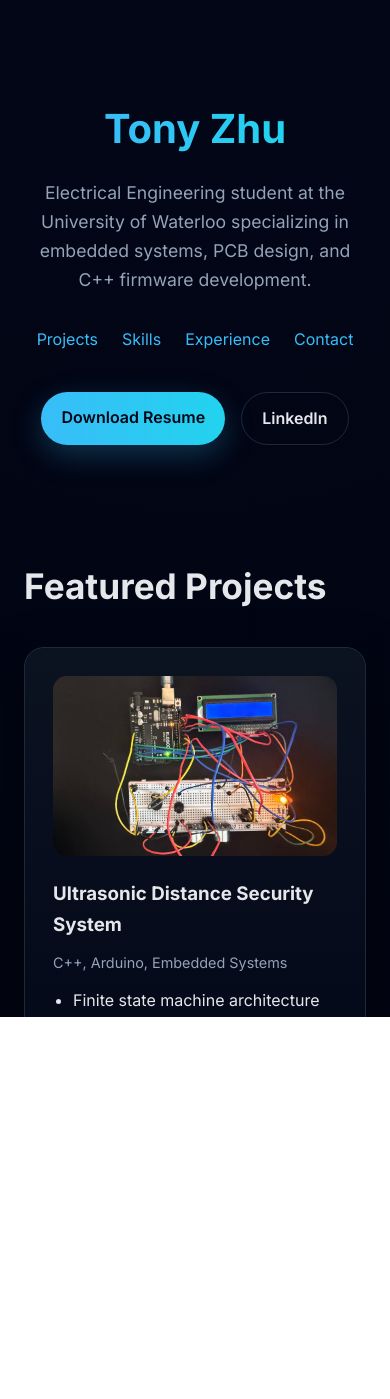
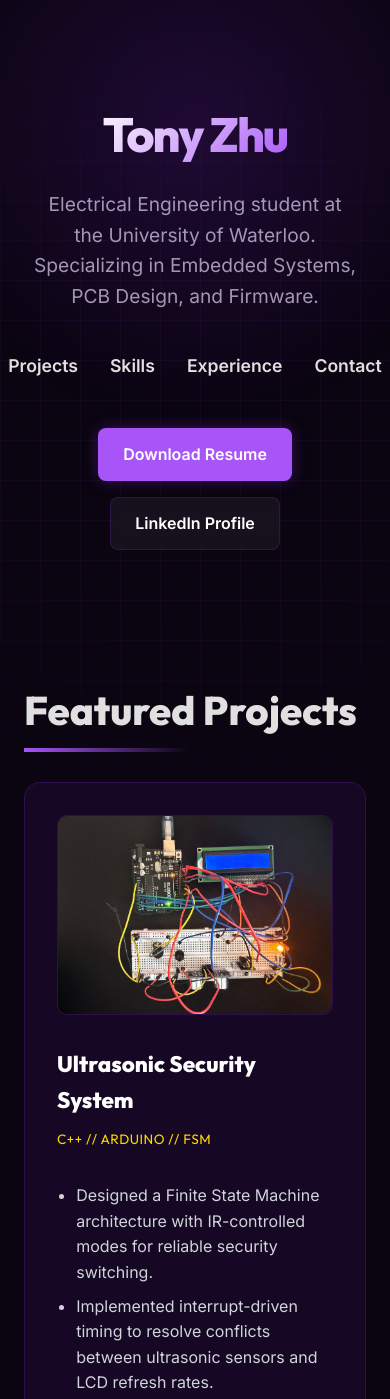
Before and after one commit to tonyzhu07-droid/tonyzhu07-droid.github.io, a plain HTML site: page index.html in a window 390 px wide. Shown: the top 1399 px of the page. Drawn offline with Linux system fonts and the light colour scheme; files whose address does not match are found by name.

Commit message:
Update index.html

```diff
--- a/index.html
+++ b/index.html
@@ -6,168 +6,281 @@
   <title>Tony Zhu | Electrical Engineering Portfolio</title>
   <meta name="description" content="Tony Zhu – Electrical Engineering student at the University of Waterloo. Embedded systems, PCB design, C++, IoT projects." />
 
-  <!-- SEO & Social -->
-  <meta property="og:title" content="Tony Zhu | Electrical Engineering" />
-  <meta property="og:description" content="Embedded systems, PCB design, C++, and IoT projects." />
-  <meta property="og:type" content="website" />
-
-  <!-- Fonts -->
-  <link href="https://fonts.googleapis.com/css2?family=Inter:wght@300;400;600;700&display=swap" rel="stylesheet">
+  <link href="https://fonts.googleapis.com/css2?family=Outfit:wght@300;400;600;800&family=Inter:wght@300;400;600&display=swap" rel="stylesheet">
 
   <style>
     :root {
-      --bg: #020617;
-      --panel: #020617;
-      --card: #0f172a;
-      --text: #e5e7eb;
-      --muted: #94a3b8;
-      --accent: #38bdf8;
-      --accent-2: #22d3ee;
+      /* --- ROYAL PURPLE THEME --- */
+      --bg: #0a0510;                 /* Deepest Purple/Black */
+      --card-bg: rgba(30, 10, 50, 0.6); /* Translucent Royal Purple */
+      --card-border: rgba(147, 51, 234, 0.2); /* Subtle Purple Border */
+
+      --text: #e0e0e0;
+      --muted: #a397b5;              /* Muted Lavender Grey */
+
+      --accent-primary: #a855f7;     /* Bright Violet (Main Buttons/Links) */
+      --accent-secondary: #FFD700;   /* Gold (Hover States/Highlights) */
+
+      --glow: rgba(168, 85, 247, 0.5); /* Purple Glow */
     }
 
     * {
       box-sizing: border-box;
       margin: 0;
       padding: 0;
-      font-family: 'Inter', system-ui, sans-serif;
     }
 
     body {
-      background: radial-gradient(circle at top, #020617, #000);
+      background-color: var(--bg);
       color: var(--text);
-      line-height: 1.65;
+      font-family: 'Inter', sans-serif;
+      line-height: 1.6;
+      overflow-x: hidden;
     }
 
-    a { color: var(--accent); text-decoration: none; }
-    a:hover { text-decoration: underline; }
+    /* --- Animated Tech Background --- */
+    .background-grid {
+      position: fixed;
+      top: 0; left: 0; width: 100%; height: 100%;
+      z-index: -1;
+      background-image:
+        linear-gradient(rgba(168, 85, 247, 0.05) 1px, transparent 1px),
+        linear-gradient(90deg, rgba(168, 85, 247, 0.05) 1px, transparent 1px);
+      background-size: 40px 40px;
+      mask-image: radial-gradient(circle at center, black 40%, transparent 100%);
+    }
+
+    .glow-orb {
+      position: fixed;
+      top: -20%;
+      left: 50%;
+      transform: translateX(-50%);
+      width: 600px;
+      height: 600px;
+      /* Purple Gradient Orb */
+      background: radial-gradient(circle, rgba(126, 34, 206, 0.25), transparent 70%);
+      border-radius: 50%;
+      pointer-events: none;
+      z-index: -1;
+      animation: pulse 8s infinite alternate;
+    }
+
+    /* --- Typography & Layout --- */
+    a { color: var(--accent-primary); text-decoration: none; transition: 0.3s; }
+
+    /* Hover turns Gold */
+    a:hover { color: var(--accent-secondary); text-shadow: 0 0 10px rgba(255, 215, 0, 0.4); }
+
+    h1, h2, h3 { font-family: 'Outfit', sans-serif; }
 
     header {
-      min-height: 100vh;
+      min-height: 90vh;
       display: flex;
       flex-direction: column;
       justify-content: center;
       align-items: center;
       text-align: center;
       padding: 2rem;
+      position: relative;
     }
 
     header h1 {
-      font-size: clamp(2.5rem, 5vw, 4rem);
-      font-weight: 700;
+      font-size: clamp(3rem, 8vw, 5rem);
+      font-weight: 800;
+      letter-spacing: -2px;
       margin-bottom: 1rem;
-      background: linear-gradient(90deg, var(--accent), var(--accent-2));
+      /* Gradient Text: White to Violet */
+      background: linear-gradient(135deg, #fff 0%, var(--accent-primary) 100%);
       -webkit-background-clip: text;
       -webkit-text-fill-color: transparent;
+      animation: slideDown 1s ease-out;
     }
 
     header p {
-      max-width: 720px;
+      max-width: 600px;
       color: var(--muted);
-      font-size: 1.1rem;
-      margin-bottom: 2rem;
+      font-size: 1.2rem;
+      margin-bottom: 2.5rem;
+      animation: fadeIn 1.5s ease-out;
     }
 
+    /* --- Navigation --- */
     nav {
       display: flex;
-      gap: 1.5rem;
-      flex-wrap: wrap;
-      justify-content: center;
-      margin-bottom: 2.5rem;
+      gap: 2rem;
+      margin-bottom: 3rem;
+      animation: fadeIn 2s ease-out;
+    }
+
+    nav a {
+      font-weight: 600;
+      font-size: 1.1rem;
+      position: relative;
+      color: var(--text);
+    }
+
+    nav a::after {
+      content: '';
+      position: absolute;
+      width: 0;
+      height: 2px;
+      bottom: -4px;
+      left: 0;
+      background-color: var(--accent-secondary); /* Gold Underline */
+      transition: width 0.3s;
+    }
+
+    nav a:hover::after { width: 100%; }
+
+    /* --- Buttons --- */
+    .btn-group {
+      display: flex; gap: 1rem; flex-wrap: wrap; justify-content: center;
+      animation: slideUp 1s ease-out;
     }
 
     .btn {
-      display: inline-block;
-      padding: 0.75rem 1.25rem;
-      border-radius: 999px;
-      background: linear-gradient(90deg, var(--accent), var(--accent-2));
-      color: #020617;
+      padding: 0.8rem 1.5rem;
+      border-radius: 8px;
       font-weight: 600;
-      box-shadow: 0 10px 30px rgba(56,189,248,0.25);
+      transition: all 0.3s ease;
+      cursor: pointer;
+      border: 1px solid transparent;
     }
 
-    .btn.secondary {
-      background: transparent;
-      border: 1px solid #1e293b;
-      color: var(--text);
-      box-shadow: none;
+    .btn-primary {
+      background: var(--accent-primary);
+      color: #fff;
+      box-shadow: 0 0 15px rgba(126, 34, 206, 0.4);
     }
 
+    .btn-primary:hover {
+      background: var(--accent-secondary);
+      color: #000; /* Black text on Gold background for readability */
+      box-shadow: 0 0 25px rgba(255, 215, 0, 0.4);
+      transform: translateY(-2px);
+    }
+
+    .btn-secondary {
+      background: rgba(255,255,255,0.05);
+      color: white;
+      border: 1px solid var(--card-border);
+      backdrop-filter: blur(5px);
+    }
+
+    .btn-secondary:hover {
+      background: rgba(255,255,255,0.1);
+      border-color: var(--accent-primary);
+    }
+
+    /* --- Sections & Cards --- */
     section {
       max-width: 1100px;
       margin: 0 auto;
-      padding: 5rem 1.5rem;
+      padding: 6rem 1.5rem;
     }
 
     section h2 {
-      font-size: 2.2rem;
-      margin-bottom: 2rem;
+      font-size: 2.5rem;
+      margin-bottom: 2.5rem;
+      position: relative;
+      display: inline-block;
+    }
+
+    section h2::after {
+      content: '';
+      position: absolute;
+      width: 50%;
+      height: 4px;
+      bottom: -10px;
+      left: 0;
+      background: linear-gradient(90deg, var(--accent-primary), transparent);
     }
 
     .grid {
       display: grid;
-      grid-template-columns: repeat(auto-fit, minmax(260px, 1fr));
-      gap: 1.5rem;
+      grid-template-columns: repeat(auto-fit, minmax(300px, 1fr));
+      gap: 2rem;
     }
 
     .card {
-      background: linear-gradient(180deg, #0b1220, #020617);
-      border: 1px solid #1e293b;
-      border-radius: 20px;
-      padding: 1.75rem;
-      box-shadow: 0 20px 50px rgba(0,0,0,0.5);
-      transition: transform 0.3s ease;
+      background: var(--card-bg);
+      border: 1px solid var(--card-border);
+      border-radius: 16px;
+      padding: 2rem;
+      backdrop-filter: blur(12px);
+      -webkit-backdrop-filter: blur(12px);
+      transition: transform 0.3s ease, border-color 0.3s ease, box-shadow 0.3s ease;
     }
 
     .card:hover {
-      transform: translateY(-6px);
+      transform: translateY(-5px);
+      border-color: var(--accent-secondary); /* Gold Border on Hover */
+      box-shadow: 0 10px 40px -10px rgba(126, 34, 206, 0.3);
     }
 
-    .card h3 {
-      margin-bottom: 0.5rem;
+    .card h3 { margin-bottom: 0.5rem; color: #fff; font-size: 1.4rem; }
+
+    .card .tag {
+      display: inline-block;
+      font-size: 0.85rem;
+      color: var(--accent-secondary); /* Gold Tags */
+      margin-bottom: 1rem;
+      font-family: 'Outfit', monospace;
+      letter-spacing: 0.5px;
     }
 
-    .card span {
-      color: var(--muted);
-      font-size: 0.9rem;
-    }
-
-    ul { padding-left: 1.25rem; margin-top: 0.75rem; }
+    ul { padding-left: 1.2rem; margin-top: 1rem; color: #d1d5db; }
     li { margin-bottom: 0.5rem; }
 
     .project-card img {
       width: 100%;
-      height: 180px;
+      height: 200px;
       object-fit: cover;
-      border-radius: 14px;
-      margin-bottom: 1rem;
+      border-radius: 10px;
+      margin-bottom: 1.5rem;
+      border: 1px solid var(--card-border);
     }
 
+    /* --- Footer --- */
     footer {
       text-align: center;
-      padding: 3rem 1.5rem;
+      padding: 4rem 1.5rem;
       color: var(--muted);
-      border-top: 1px solid #1e293b;
+      border-top: 1px solid var(--card-border);
+      font-size: 0.9rem;
     }
+
+    /* --- Animations --- */
+    @keyframes slideDown { from { transform: translateY(-30px); opacity: 0; } to { transform: translateY(0); opacity: 1; } }
+    @keyframes slideUp { from { transform: translateY(30px); opacity: 0; } to { transform: translateY(0); opacity: 1; } }
+    @keyframes fadeIn { from { opacity: 0; } to { opacity: 1; } }
+    @keyframes pulse { 0% { opacity: 0.5; } 100% { opacity: 0.8; } }
 
     @media (max-width: 768px) {
       header { min-height: auto; padding-top: 6rem; }
+      header h1 { font-size: 3rem; }
     }
   </style>
 </head>
 <body>
 
+<div class="background-grid"></div>
+<div class="glow-orb"></div>
+
 <header>
   <h1>Tony Zhu</h1>
-  <p>Electrical Engineering student at the University of Waterloo specializing in embedded systems, PCB design, and C++ firmware development.</p>
+  <p>Electrical Engineering student at the University of Waterloo.<br>Specializing in Embedded Systems, PCB Design, and Firmware.</p>
+
   <nav>
     <a href="#projects">Projects</a>
     <a href="#skills">Skills</a>
     <a href="#experience">Experience</a>
     <a href="#contact">Contact</a>
   </nav>
-  <div style="display:flex; gap:1rem; flex-wrap:wrap; justify-content:center;">
-    <a class="btn" href="Resume_v.7.pdf" download>Download Resume</a>
-    <a class="btn secondary" href="https://www.linkedin.com/in/tony-zhu-393122367">LinkedIn</a>
+
+  <div class="btn-group">
+    <a class="btn btn-primary" href="Resume_v.7.pdf" download>Download Resume</a>
+    <a class="btn btn-secondary" href="https://www.linkedin.com/in/tony-zhu-393122367" target="_blank">LinkedIn Profile</a>
   </div>
 </header>
 
@@ -177,23 +290,23 @@
 
     <div class="card project-card">
       <img src="images/ultrasonic.jpg" alt="Ultrasonic Security System" />
-      <h3>Ultrasonic Distance Security System</h3>
-      <span>C++, Arduino, Embedded Systems</span>
+      <h3>Ultrasonic Security System</h3>
+      <span class="tag">C++ // ARDUINO // FSM</span>
       <ul>
-        <li>Finite state machine architecture with IR-controlled modes</li>
-        <li>Interrupt-driven timing to resolve sensor/LCD conflicts</li>
-        <li>Multi-stage LED and audio alerts based on proximity</li>
+        <li>Designed a Finite State Machine architecture with IR-controlled modes for reliable security switching.</li>
+        <li>Implemented interrupt-driven timing to resolve conflicts between ultrasonic sensors and LCD refresh rates.</li>
+        <li>Engineered multi-stage LED and audio alerts dynamically triggering based on proximity thresholds.</li>
       </ul>
     </div>
 
     <div class="card project-card">
       <img src="images/iot-lighting.jpg" alt="WiFi Lighting System" />
-      <h3>WiFi / Website Controlled Lighting</h3>
-      <span>ESP8266, IoT, Web Control</span>
+      <h3>WiFi Controlled Lighting</h3>
+      <span class="tag">ESP8266 // IOT // WEB SERVER</span>
       <ul>
-        <li>Two-node ESP8266 wireless architecture</li>
-        <li>Embedded HTTP server for real-time control</li>
-        <li>Custom RGB and flashing modes</li>
+        <li>Built a two-node wireless architecture using ESP8266 microcontrollers.</li>
+        <li>Developed an embedded HTTP server allowing real-time lighting control via any web browser.</li>
+        <li>Programmed custom RGB patterns and strobe modes for versatile user customization.</li>
       </ul>
     </div>
 
@@ -201,11 +314,33 @@
 </section>
 
 <section id="skills">
-  <h2>Technical Skills</h2>
+  <h2>Technical Stack</h2>
   <div class="grid">
-    <div class="card"><h3>Programming</h3><ul><li>C</li><li>C++</li></ul></div>
-    <div class="card"><h3>Hardware & EDA</h3><ul><li>Altium Designer</li><li>PCB Design</li><li>Arduino</li><li>AutoCAD</li></ul></div>
-    <div class="card"><h3>Tools</h3><ul><li>VS Code</li><li>CLion</li><li>Git</li><li>Office & Google Workspace</li></ul></div>
+    <div class="card">
+      <h3>Languages</h3>
+      <ul>
+        <li>C / C++ (Firmware)</li>
+        <li>Python</li>
+        <li>MATLAB</li>
+      </ul>
+    </div>
+    <div class="card">
+      <h3>Hardware & EDA</h3>
+      <ul>
+        <li>Altium Designer</li>
+        <li>Schematic Capture</li>
+        <li>PCB Layout</li>
+        <li>AutoCAD</li>
+      </ul>
+    </div>
+    <div class="card">
+      <h3>Tools</h3>
+      <ul>
+        <li>VS Code / CLion</li>
+        <li>Git / Version Control</li>
+        <li>Oscilloscopes & Logic Analyzers</li>
+      </ul>
+    </div>
   </div>
 </section>
 
@@ -214,34 +349,37 @@
   <div class="grid">
     <div class="card">
       <h3>Waterloo Aerial Robotics Group</h3>
-      <span>Design Team Member</span>
+      <span class="tag">DESIGN TEAM MEMBER</span>
       <ul>
-        <li>Completed PCB design bootcamp using Altium Designer</li>
-        <li>Schematic capture, component selection, and PCB layout</li>
+        <li>Completed intensive PCB design bootcamp utilizing Altium Designer.</li>
+        <li>Executed schematic capture, component selection, and PCB layout for drone sub-systems.</li>
+        <li>Collaborated on hardware debugging and validation.</li>
       </ul>
     </div>
 
     <div class="card">
-      <h3>Assistant Badminton Coach</h3>
-      <span>Derrick Golf & Winter Club</span>
+      <h3>Derrick Golf & Winter Club</h3>
+      <span class="tag">ASSISTANT BADMINTON COACH</span>
       <ul>
-        <li>Athlete mentorship and practice organization</li>
-        <li>Leadership and communication development</li>
+        <li>Mentored athletes in technique and strategy, fostering a disciplined training environment.</li>
+        <li>Developed leadership and communication skills through organizing large practice groups.</li>
       </ul>
     </div>
   </div>
 </section>
 
 <section id="contact">
-  <h2>Contact</h2>
-  <div class="card">
-    <p>Email: <a href="mailto:t96zhu@uwaterloo.ca">t96zhu@uwaterloo.ca</a></p>
-    <p>LinkedIn: <a href="https://www.linkedin.com/in/tony-zhu-393122367">linkedin.com/in/tony-zhu-393122367</a></p>
+  <h2>Get In Touch</h2>
+  <div class="card" style="text-align: center;">
+    <p style="font-size: 1.2rem; margin-bottom: 1rem;">Currently seeking 4-month Co-op opportunities.</p>
+    <a class="btn btn-primary" href="mailto:t96zhu@uwaterloo.ca">t96zhu@uwaterloo.ca</a>
+    <br><br>
+    <a href="https://www.linkedin.com/in/tony-zhu-393122367" style="color: var(--muted); font-size: 0.9rem;">Connect on LinkedIn</a>
   </div>
 </section>
 
 <footer>
-  © 2025 Tony Zhu · Hosted on GitHub Pages · Custom Domain Ready
+  © 2025 Tony Zhu · Electrical Engineering · University of Waterloo
 </footer>
 
 </body>
```
